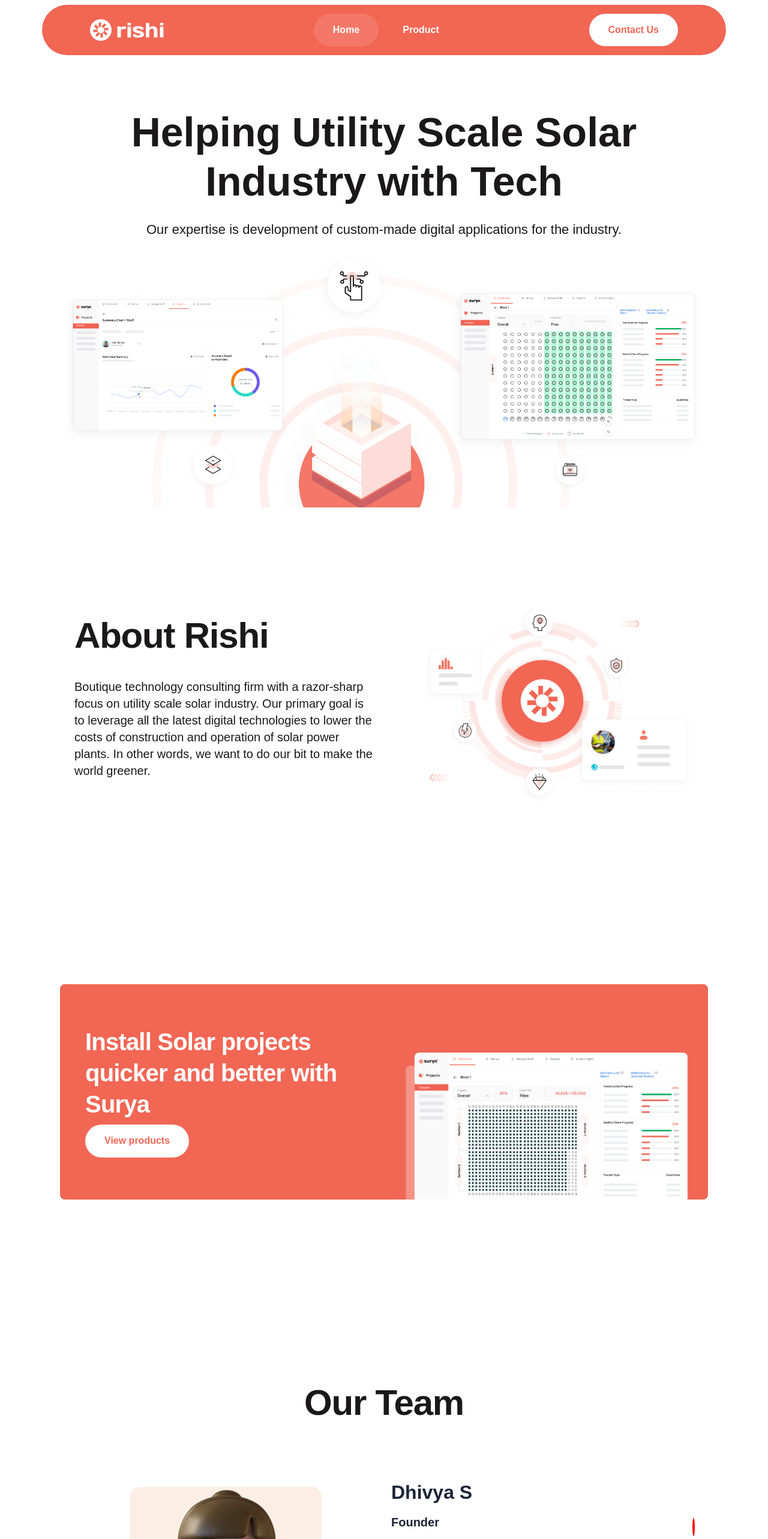
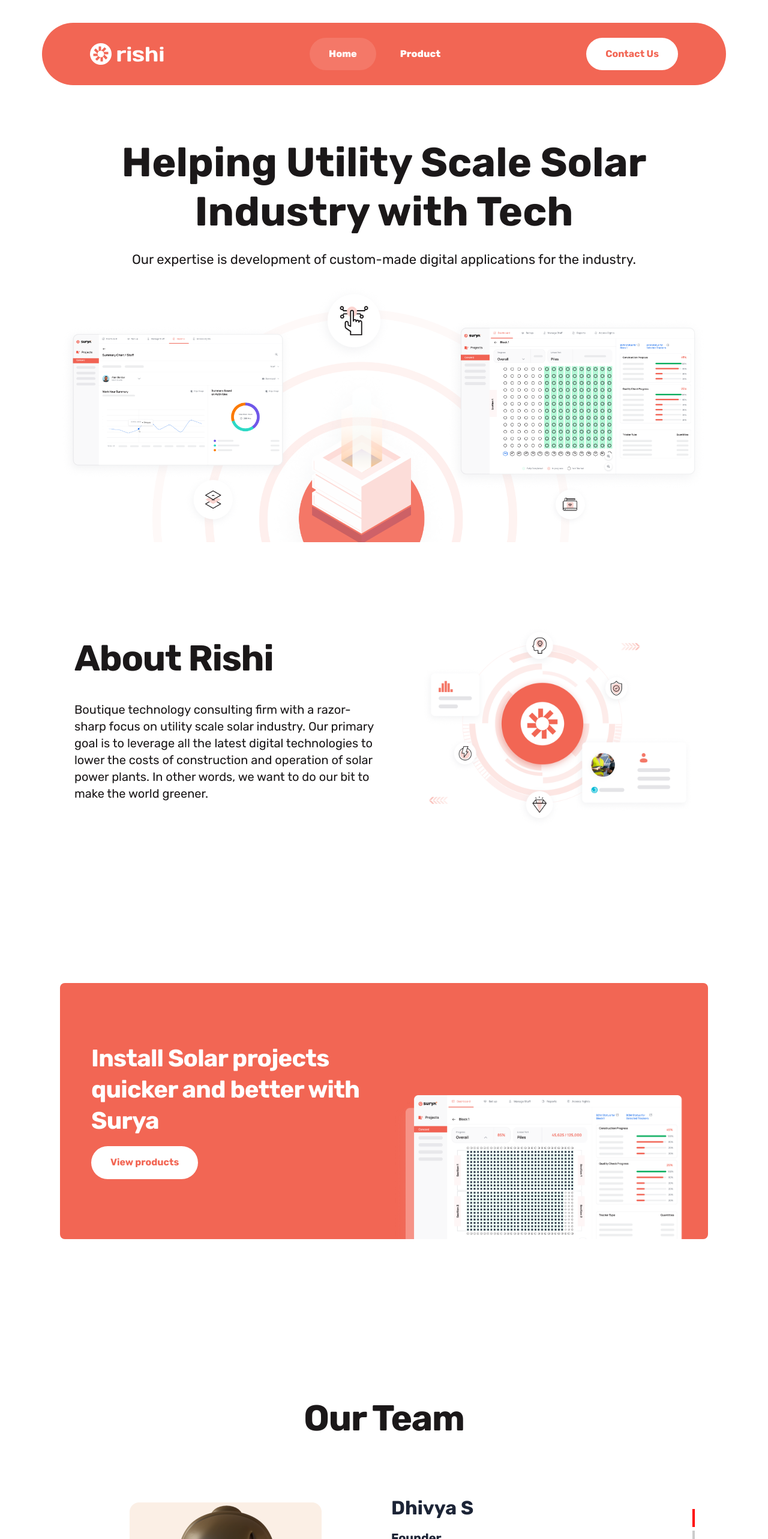
Before and after one commit to yadhu621/rishi-company-website, a React (Create React App) app: page / in a window 1280 px wide. Shown: the top 2566 px of the page at 60% size. Built offline with nearby package versions, Linux system fonts and the light colour scheme.

Commit message:
responsive addes

```diff
--- a/public/index.html
+++ b/public/index.html
@@ -3,7 +3,7 @@
 
 <head>
   <meta charset="utf-8" />
-  <link rel="icon" href="./images/icon.svg" />
+  <link rel="icon" href="./images/icon.png" />
   <meta name="viewport" content="width=device-width, initial-scale=1" />
   <meta name="theme-color" content="#000000" />
   <meta name="description" content="Web site created using create-react-app" />
--- a/src/Components/Home.js
+++ b/src/Components/Home.js
@@ -19,7 +19,7 @@
                         <div className="header__subheading mt-3">
                             <h4>Our expertise is development of custom-made digital applications for the industry. </h4>
                         </div>
-                        <div className="header__img mt-3">
+                        <div className="header__img mt-4">
                             <img src="./images/home1.png" alt="" />
                         </div>
                     </div>
@@ -53,7 +53,7 @@
                             <div className="solar__header">
                                 <h3>Install Solar projects quicker and better with Surya</h3>
                             </div>
-                            <div className="solar__product--btn">
+                            <div className="solar__product--btn mt-3">
                                 <Link to={'/product'}><button type='submit'>View products</button></Link>
                             </div>
                         </div>
--- a/src/Components/OurTeam.js
+++ b/src/Components/OurTeam.js
@@ -56,10 +56,12 @@
         direction={"vertical"}
         slidesPerView={1}
         spaceBetween={30}
+
         mousewheel={true}
         pagination={{
           clickable: true,
         }}
+
         modules={[Mousewheel, Pagination]}
         className="mySwiper"
       >
--- a/src/Components/Product.js
+++ b/src/Components/Product.js
@@ -185,7 +185,7 @@
         <div className="certificate--box">
           <div className="certificate--container">
             <div className="certificate__img">
-              <img src="./images/iso.png" alt="" />
+              <img src="./images/iso.png" alt="" height={119}  width={119} />
             </div>
             <div className="certificate__details">
               <h5>Certificate Number</h5>
--- a/src/Styles/global.css
+++ b/src/Styles/global.css
@@ -9,7 +9,7 @@
 
 body, html {
     overflow-x: hidden;
-    font-family: 'Kanit', sans-serif;
+    font-family: 'Rubik', sans-serif;
 }
 
 .row {
@@ -41,7 +41,8 @@
 {
     background: #F26654;
     border-radius: 80px;
-    padding: 15px 80px;
+    padding: 25px 80px;
+    margin-top: 30px;
 }
 
 .contact--btn button,
@@ -88,14 +89,14 @@
 }
 .product--container
 {
-    margin-top: 80px;
+    margin-top: 130px;
 }
 
 .home__header h1,
 .product__header h1
 {
     font-style: normal;
-    font-weight: 800;
+    font-weight: 700;
     font-size: 68px;
     line-height: 120%;
     color: #1B1819;
@@ -122,7 +123,7 @@
 .hero,
 .team
 {
-    padding: 150px 100px;
+    padding: 130px 100px;
 }
 
 .about__header h2,
@@ -132,7 +133,7 @@
 .data--header h2,
 .hero__header h2
 {
-    font-weight: 800;
+    font-weight: 700;
     font-size: 60px;
     line-height: 130%;
     letter-spacing: -0.02em;
@@ -155,7 +156,7 @@
 {
     background: #F26654;
     border-radius: 8px;
-    padding: 70px 30px;
+    padding: 100px 40px;
 }
 
 .solar__header h3
@@ -171,7 +172,7 @@
 .solar__img
 {
     position: absolute;
-    bottom: -70px;
+    bottom: -100px;
 }
 
 .contact--container
@@ -469,11 +470,12 @@
 {
     background: url("/public/images/teambg.png");
     background-size: cover;
+    height: 938px;
 }
 
 .swiper-pointer-events.swiper-vertical
 {
-    height: 500px;
+    height: 365px;
     margin-top: 90px;
 }
 
@@ -492,6 +494,7 @@
 {
     width: 4px;
     height: 30px;
+    border-radius: 0;
 }
 
 .swiper-pagination-bullet-active
@@ -504,3 +507,8 @@
 {
     top: 30%;
 }
+
+.certificate .container
+{
+    padding: 0 100px;
+}
--- a/src/Styles/responsive.css
+++ b/src/Styles/responsive.css
@@ -2,6 +2,7 @@
     .header--container
     {
         padding: 5px 20px;
+        margin-top: 0;
     }
 
     .home__header h1, .product__header h1
@@ -29,7 +30,8 @@
 
     .header__subheading h4, .product__subheading h4,
     .about__paragraph p, .data--paragraph p, .hero__paragrapgh p, .team__paragraph p,
-    .team__title h4, .surya__paragraph p, .success--paragraph p, .surya--paragraph p
+    .team__title h4, .surya__paragraph p, .success--paragraph p, .surya--paragraph p,
+    .certificate__details h3
     {
         font-size: 18px;
     }
@@ -81,14 +83,17 @@
     {
         padding: 40px 10px;
     }
+    .footer__logo
+    {
+        text-align: center;
+    }
     .footer--container
     {
         flex-direction: column;
-        align-items: center;
     }
     .footer__menu
     {
-        margin-top: 25px;
+        margin-top: 35px;
     }
     .footer__menu ul
     {
@@ -97,12 +102,21 @@
         grid-template-rows: auto auto;
         padding-left: 0;
     }
+    .footer__menu ul li
+    {
+        margin-bottom: 12px;
+    }
+    .footer hr
+    {
+        margin-top: 20px;
+    }
 
     .why--surya .container
     {
         padding: 95px 10px;
     }
-    .member .row
+    .member .row,
+    .surya .row
     {
         row-gap: 50px;
     }
@@ -110,4 +124,18 @@
     {
         height: 365px;
     }
+
+    .certificate .container
+    {
+        padding: 0;
+    }
+    .certificate__details h5
+    {
+        font-size: 14px;
+    }
+    .certificate__arrow img
+    {
+        height: 50px;
+        width: 14px;
+    }
 }
```
Also changed, not shown: public/images/icon.png (added).
